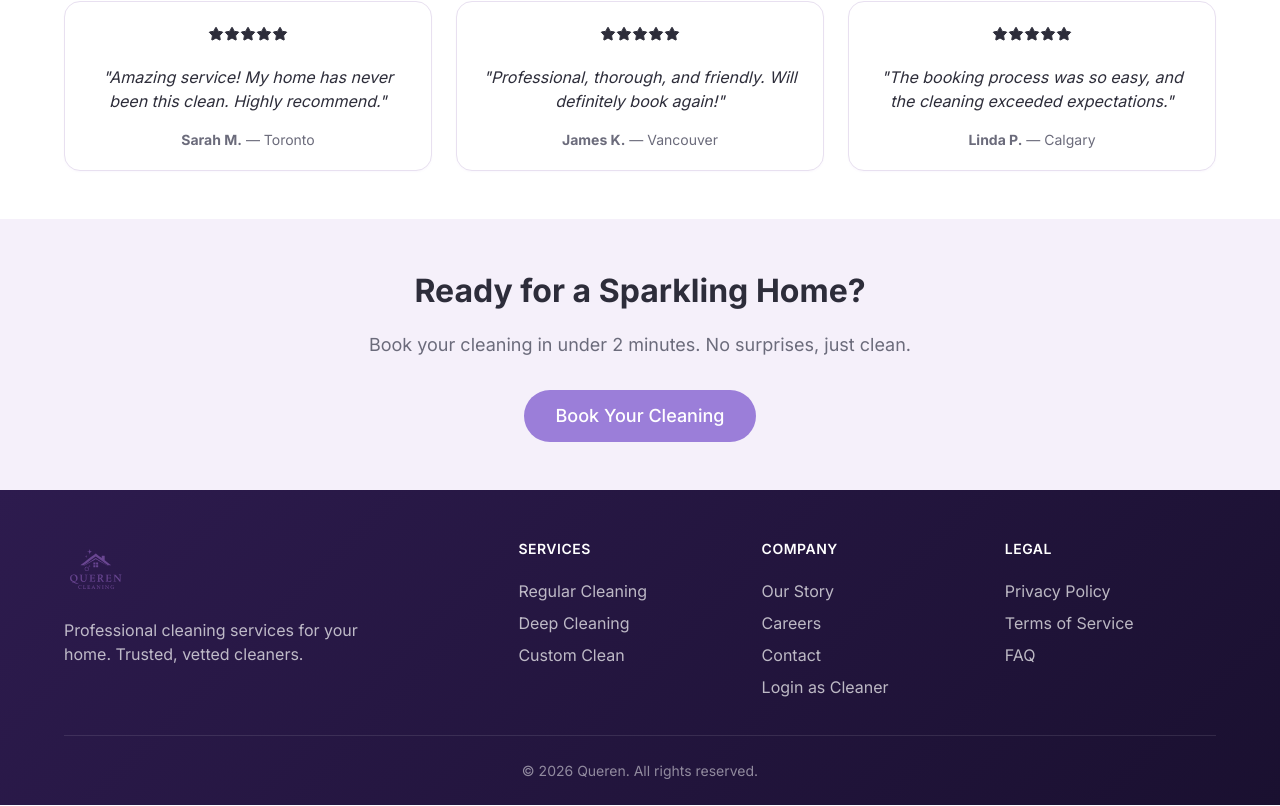
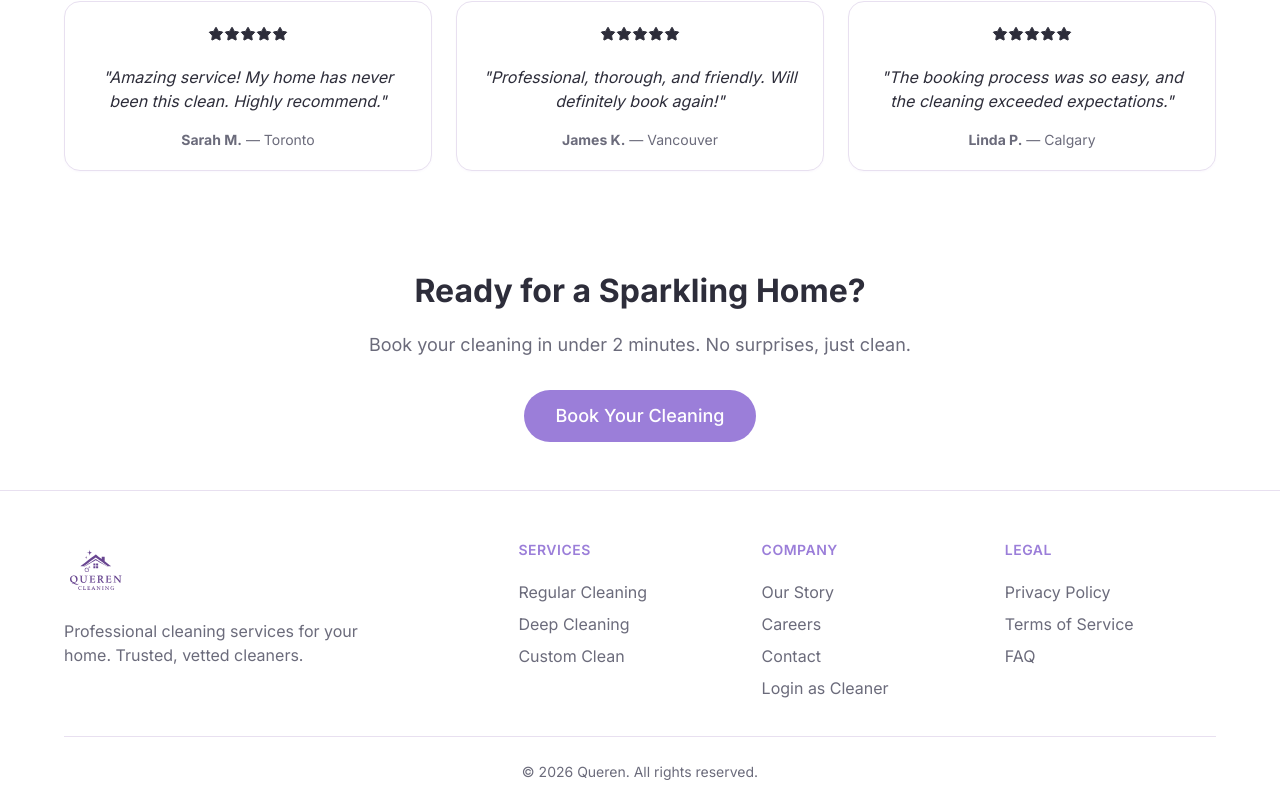
Before and after one commit to Maito-J/Queren, a React (Vite) app: page / in a window 1280 px wide. Shown: the part 1829-2635 px from the top of the page. Built offline with nearby package versions, Linux system fonts and the light colour scheme; no server answers.

Commit message:
CTA section

```diff
--- a/src/components/layout/PublicLayout/PublicLayout.css
+++ b/src/components/layout/PublicLayout/PublicLayout.css
@@ -188,8 +188,8 @@
 
 /* Footer */
 .public-footer {
-    background: linear-gradient(135deg, #2d1b4e 0%, #1a1030 100%);
-    border-top: none;
+    background: white;
+    border-top: 1px solid var(--color-border);
     padding: var(--space-12) 0 var(--space-6);
     margin-top: auto;
 }
@@ -221,14 +221,14 @@
 }
 
 .footer-tagline {
-    color: rgba(255, 255, 255, 0.7);
+    color: var(--color-text-muted);
     max-width: 300px;
 }
 
 .footer-links h4 {
     font-size: var(--font-size-sm);
     font-weight: var(--font-weight-semibold);
-    color: white;
+    color: var(--color-primary);
     margin-bottom: var(--space-4);
     text-transform: uppercase;
     letter-spacing: 0.5px;
@@ -236,20 +236,20 @@
 
 .footer-links a {
     display: block;
-    color: rgba(255, 255, 255, 0.7);
+    color: var(--color-text-muted);
     padding: var(--space-1) 0;
     transition: color var(--transition-fast);
 }
 
 .footer-links a:hover {
-    color: #c4a7e7;
+    color: var(--color-primary);
 }
 
 .footer-bottom {
     margin-top: var(--space-8);
     padding-top: var(--space-6);
-    border-top: 1px solid rgba(255, 255, 255, 0.1);
+    border-top: 1px solid var(--color-border);
     text-align: center;
-    color: rgba(255, 255, 255, 0.5);
+    color: var(--color-text-muted);
     font-size: var(--font-size-sm);
 }
--- a/src/pages/public/HomePage/HomePage.css
+++ b/src/pages/public/HomePage/HomePage.css
@@ -260,7 +260,7 @@
 
 /* CTA */
 .cta {
-    background: var(--color-bg-subtle);
+    background: white;
     color: var(--color-text);
 }
 
@@ -281,16 +281,3 @@
     color: var(--color-text-muted);
     margin-bottom: var(--space-8);
 }
-
-.cta .btn {
-    background: var(--color-primary);
-    color: white;
-    transition: all 0.3s ease;
-}
-
-.cta .btn:hover {
-    background: var(--color-primary-dark);
-    color: white;
-    transform: translateY(-2px);
-    box-shadow: 0 8px 25px rgba(0, 0, 0, 0.2);
-}
--- a/src/pages/public/ServicesPage/ServicesPage.css
+++ b/src/pages/public/ServicesPage/ServicesPage.css
@@ -201,9 +201,8 @@
 /* CTA Section */
 .services-cta {
     padding: var(--space-16) 0;
-    background: linear-gradient(135deg, var(--color-primary) 0%, var(--color-primary-dark) 100%);
+    background: white;
     text-align: center;
-    color: white;
 }
 
 .services-cta .cta-content {
@@ -215,21 +214,13 @@
     font-size: 2.5rem;
     font-weight: var(--font-weight-bold);
     margin-bottom: var(--space-4);
+    color: var(--color-text);
 }
 
 .services-cta p {
     font-size: var(--font-size-lg);
-    opacity: 0.9;
+    color: var(--color-text-muted);
     margin-bottom: var(--space-8);
-}
-
-.services-cta .btn {
-    background: white;
-    color: var(--color-primary);
-}
-
-.services-cta .btn:hover {
-    background: var(--color-bg);
 }
 
 /* Responsive */
```
